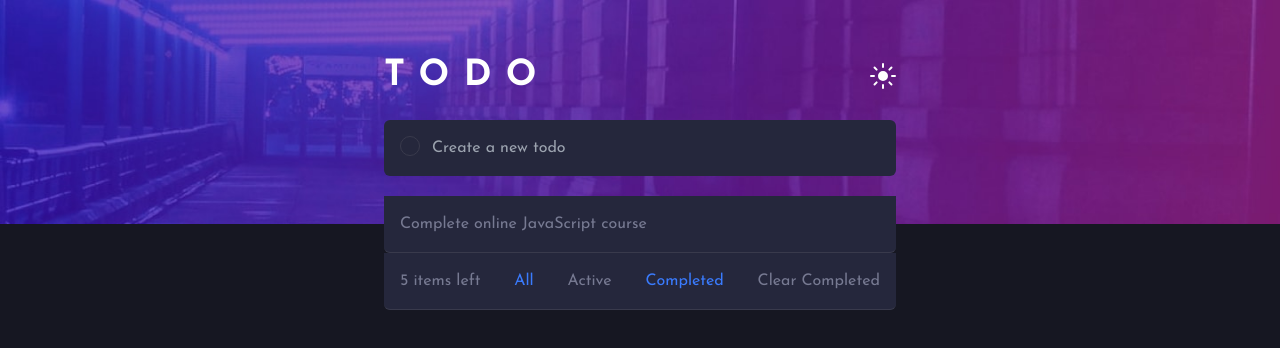
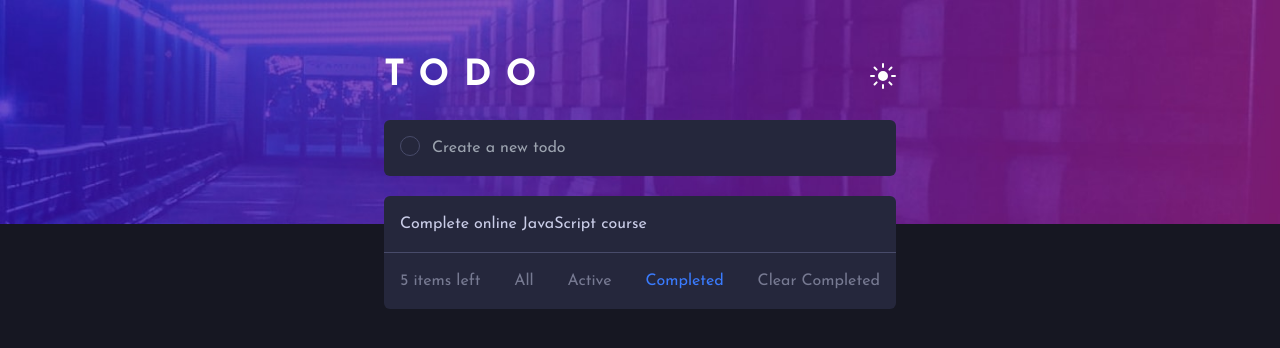
Before and after one commit to jomefavourite/React_Frontendmentor_Todo-app, a React (Create React App) app: page /completed in a window 1280 px wide. Shown: the top 348 px of the page. Built offline with nearby package versions, Linux system fonts and the light colour scheme.

Commit message:
updates 2
Signed-off-by: jomefavourite <jfjomefavourite@gmail.com>

```diff
--- a/src/components/Active.js
+++ b/src/components/Active.js
@@ -1,15 +1,17 @@
 import React from "react";
 
-const Active = ({ sunVisibility, todos }) => {
+const Active = ({sunVisibility, todos}) => {
   let todo = todos.length ? (
-    todos.map((todo) => {
+    todos.map(todo => {
       return (
         <div
           key={todo.id}
-          className={`mt-5 md:mt-0 text-center space-x-4 rounded-md md:rounded-t-none Todo flx ${
-            sunVisibility ? "bg-color10" : "bg-color3"
+          className={` md:mt-0 text-center space-x-4 md:rounded-t-none Todo flx ${
+            sunVisibility
+              ? "bg-color10 border-color7"
+              : "bg-color3 border-color2 text-color15"
           } ${!todo.completed && "text-color11"}`}
-          style={{ display: todo.completed === false ? " " : "none" }}
+          style={{display: todo.completed === false ? " " : "none"}}
         >
           {todo.completed === false ? todo.content : null}
         </div>
@@ -17,7 +19,7 @@ const Active = ({ sunVisibility, todos }) => {
     })
   ) : (
     <div
-      className={`mt-5 md:mt-0 text-center space-x-4 rounded-md md:rounded-t-none Todo flx text-color13 ${
+      className={`md:mt-0 text-center space-x-4 rounded-md md:rounded-t-none Todo flx text-color13 ${
         sunVisibility ? "bg-color10" : "bg-color3"
       }`}
     >
@@ -28,7 +30,7 @@ const Active = ({ sunVisibility, todos }) => {
   // checks if at least one todo is completed
   const checkIfNoneActive = () => {
     let showMsg = false;
-    todos.forEach((todo) => {
+    todos.forEach(todo => {
       if (!todo.completed) {
         showMsg = true;
       }
@@ -49,7 +51,9 @@ const Active = ({ sunVisibility, todos }) => {
     );
   }
 
-  return <div>{todo}</div>;
+  return (
+    <div className='rounded-md overflow-hidden md:rounded-b-none'>{todo}</div>
+  );
 };
 
 export default Active;
--- a/src/components/AddTodo.js
+++ b/src/components/AddTodo.js
@@ -56,7 +56,9 @@ class AddTodo extends Component {
             <input
               type='checkbox'
               id='todo-check-form'
-              className='absolute mt-4 ml-4'
+              className={`absolute mt-4 ml-4 border ${
+                this.props.sunVisibility ? "border-color7" : "border-color5"
+              }`}
             />
             <input
               value={this.state.content}
--- a/src/components/Completed.js
+++ b/src/components/Completed.js
@@ -1,10 +1,10 @@
-import { React } from "react";
+import {React} from "react";
 
-const Completed = ({ sunVisibility, todos }) => {
+const Completed = ({sunVisibility, todos}) => {
   if (todos.length === 0) {
     return (
       <div
-        className={`mt-5 md:mt-0 text-center space-x-4 rounded-md md:rounded-t-none Todo flx text-color13 ${
+        className={`md:mt-0 text-center space-x-4 rounded-md md:rounded-t-none Todo flx text-color13 ${
           sunVisibility ? "bg-color10" : "bg-color3"
         }`}
       >
@@ -13,14 +13,16 @@ const Completed = ({ sunVisibility, todos }) => {
     );
   }
 
-  let todo = todos.map((todo) => {
+  let todo = todos.map(todo => {
     return (
       <div
         key={todo.id}
-        className={`mt-5 md:mt-0 text-center space-x-4 rounded-md md:rounded-t-none Todo flx text-color13 ${
-          sunVisibility ? "bg-color10" : "bg-color3"
-        } ${!todo.completed && "text-color11"}`}
-        style={{ display: todo.completed ? " " : "none" }}
+        className={`md:mt-0 text-center space-x-4 md:rounded-t-none Todo flx ${
+          sunVisibility
+            ? "bg-color10 border-color7 text-color11"
+            : "bg-color3 border-color2 text-color15"
+        }`}
+        style={{display: todo.completed ? " " : "none"}}
       >
         {todo.content}
       </div>
@@ -30,7 +32,7 @@ const Completed = ({ sunVisibility, todos }) => {
   // checks if at least one todo is completed
   const checkIfNoneCompleted = () => {
     let showMsg = false;
-    todos.forEach((todo) => {
+    todos.forEach(todo => {
       if (todo.completed) {
         showMsg = true;
       }
@@ -51,7 +53,9 @@ const Completed = ({ sunVisibility, todos }) => {
     );
   }
 
-  return <div>{todo}</div>;
+  return (
+    <div className='rounded-md overflow-hidden md:rounded-b-none'>{todo}</div>
+  );
 };
 
 export default Completed;
--- a/src/components/Nav.js
+++ b/src/components/Nav.js
@@ -7,20 +7,24 @@ import "./Nav.css";
 const Nav = ({sunVisibility, todos, deleteComplete}) => {
   return (
     <div
-      className={`mt-5 md:mt-0 text-center space-x-4 rounded-md md:rounded-t-none Todo flx text-color13 ${
+      className={`mt-5 md:mt-0 text-center space-x-4 rounded-md md:rounded-t-none Todo  text-color13 ${
         sunVisibility ? "bg-color10" : "bg-color3"
-      }`}
+      } border-none`}
     >
+      <div className='flx w-56 md:w-auto m-auto'>
         <div className='hidden md:block'>
           <ItemsLeft todos={todos} />
         </div>
-      <NavLink to='/'>All</NavLink>
+        <NavLink exact to='/'>
+          All
+        </NavLink>
         <NavLink to='/active'>Active</NavLink>
         <NavLink to='/completed'>Completed</NavLink>
         <div className='hidden md:block'>
           <ClearCompleted deleteComplete={deleteComplete} />
         </div>
       </div>
+    </div>
   );
 };
 
--- a/src/components/Todo.css
+++ b/src/components/Todo.css
@@ -1,5 +1,5 @@
 .Todo {
-  @apply p-4 border-b border-color15;
+  @apply p-4 border-b;
 }
 
 .flx {
@@ -15,7 +15,6 @@
   width: 20px;
   height: 20px;
   border-radius: 50%;
-  border: 1px solid #393a4c;
 }
 
 #todo-check-form {
@@ -23,7 +22,6 @@
   width: 20px;
   height: 20px;
   border-radius: 50%;
-  border: 1px solid #393a4c;
 }
 
 #todo-check:checked {
--- a/src/components/Todo.js
+++ b/src/components/Todo.js
@@ -19,21 +19,32 @@ const Todo = ({
           key={todo.id}
           style={{
             textDecoration: `${todo.completed ? "line-through" : "none"}`,
-            color: `${todo.completed ? "#393a4c" : ""}`,
+            color: `${todo.completed && sunVisibility ? "#393a4c" : ""}`,
           }}
           className={`Todo flx ${
-            sunVisibility ? "bg-color10 text-color11" : "bg-color3 text-color15"
+            sunVisibility
+              ? "bg-color10 text-color11 border-color7"
+              : "bg-color3 text-color15 border-color2"
           }`}
         >
           <div className='flx'>
             <input
               type='checkbox'
               id='todo-check'
-              className='cursor-pointer'
-              onChange={() => toggleComplete(todo.id)}
-              onClick={() => lengthTodo()}
+              checked={todo.completed ? true : false}
+              className={`cursor-pointer border ${
+                sunVisibility ? "border-color7" : "border-color5"
+              }  hover:border-color1`}
+              onClick={() => toggleComplete(todo.id)}
+              onChange={() => lengthTodo()}
             />
-            <span className='ml-4'>{todo.content}</span>
+            <span
+              className={`ml-4 cursor-pointer transform hover:scale-105`}
+              onClick={() => toggleComplete(todo.id)}
+              onChange={() => lengthTodo()}
+            >
+              {todo.content}
+            </span>
           </div>
           <img
             src={cross}
```
Also changed, not shown: 1 other file (tests, documents, lock files or other folders). Lines whose indentation alone changed are shown as unchanged.
